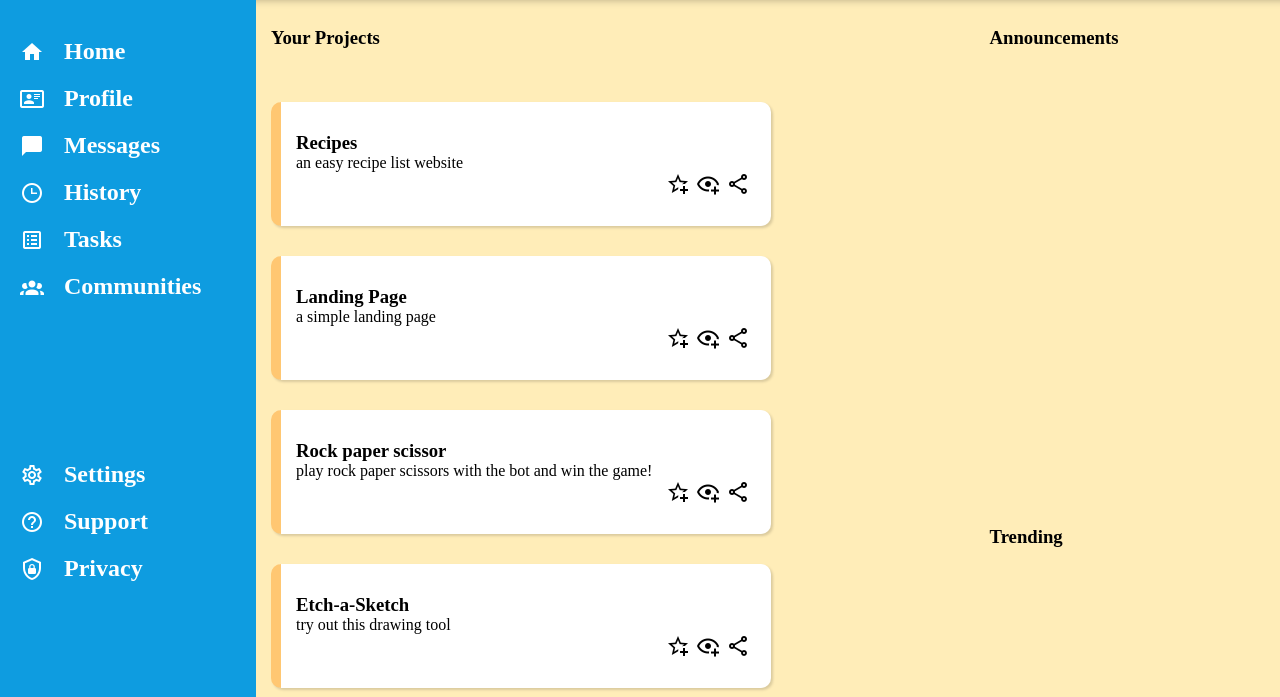
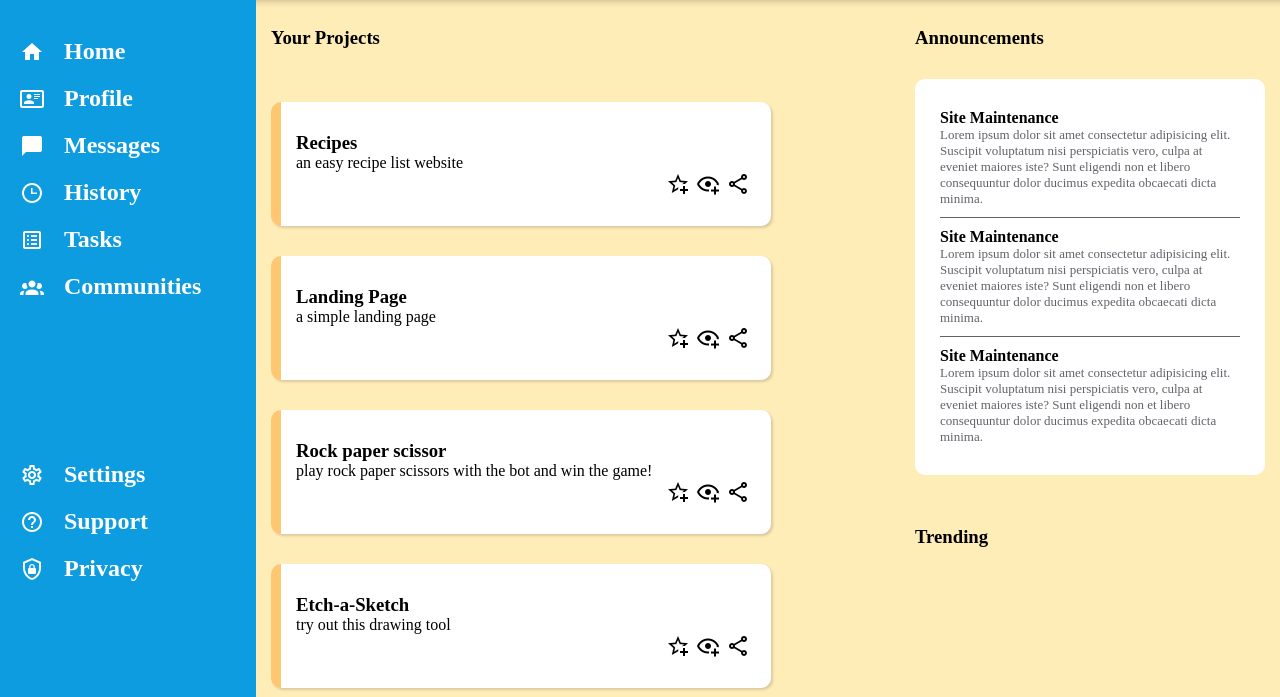
Before and after one commit to ahlunlearn/odin-admindashboard, a plain HTML site: page index.html in a window 1280 px wide. Shown: the part 103-800 px from the top of the page. Drawn offline with Linux system fonts and the light colour scheme.

Commit message:
finish announcement

```diff
--- a/index.html
+++ b/index.html
@@ -147,6 +147,20 @@
             </div>
             <div class="announcements">
                 <h3>Announcements</h3>
+                <div class="announcements-content">
+                    <div class="announcement-item">
+                        <h4>Site Maintenance</h4>
+                        <p>Lorem ipsum dolor sit amet consectetur adipisicing elit. Suscipit voluptatum nisi perspiciatis vero, culpa at eveniet maiores iste? Sunt eligendi non et libero consequuntur dolor ducimus expedita obcaecati dicta minima.</p>
+                    </div>
+                    <div class="announcement-item">
+                        <h4>Site Maintenance</h4>
+                        <p>Lorem ipsum dolor sit amet consectetur adipisicing elit. Suscipit voluptatum nisi perspiciatis vero, culpa at eveniet maiores iste? Sunt eligendi non et libero consequuntur dolor ducimus expedita obcaecati dicta minima.</p>
+                    </div>
+                    <div class="announcement-item">
+                        <h4>Site Maintenance</h4>
+                        <p>Lorem ipsum dolor sit amet consectetur adipisicing elit. Suscipit voluptatum nisi perspiciatis vero, culpa at eveniet maiores iste? Sunt eligendi non et libero consequuntur dolor ducimus expedita obcaecati dicta minima.</p>
+                    </div>
+                </div>
             </div>
             <div class="trending">
                 <h3>Trending</h3>
--- a/style.css
+++ b/style.css
@@ -205,6 +205,25 @@ li a{
     grid-row: 1/ span 2;
 }
 
+.announcements-content{
+    margin-top: 30px;
+    background-color: white;
+    border-radius: 10px;
+    padding: 30px 25px;
+    width: 350px;
+    display: grid;
+    gap: 10px;
+}
+
+.announcements-content > .announcement-item > p{
+    font-size: small;
+    color: #62626a;
+}
+.announcements-content > .announcement-item:not(:last-child){
+    padding-bottom: 10px;
+    border-bottom: 1px solid #62626a;
+}
+
 .trending{
     grid-column: 2;
     grid-row: 3/ span 2;
```
